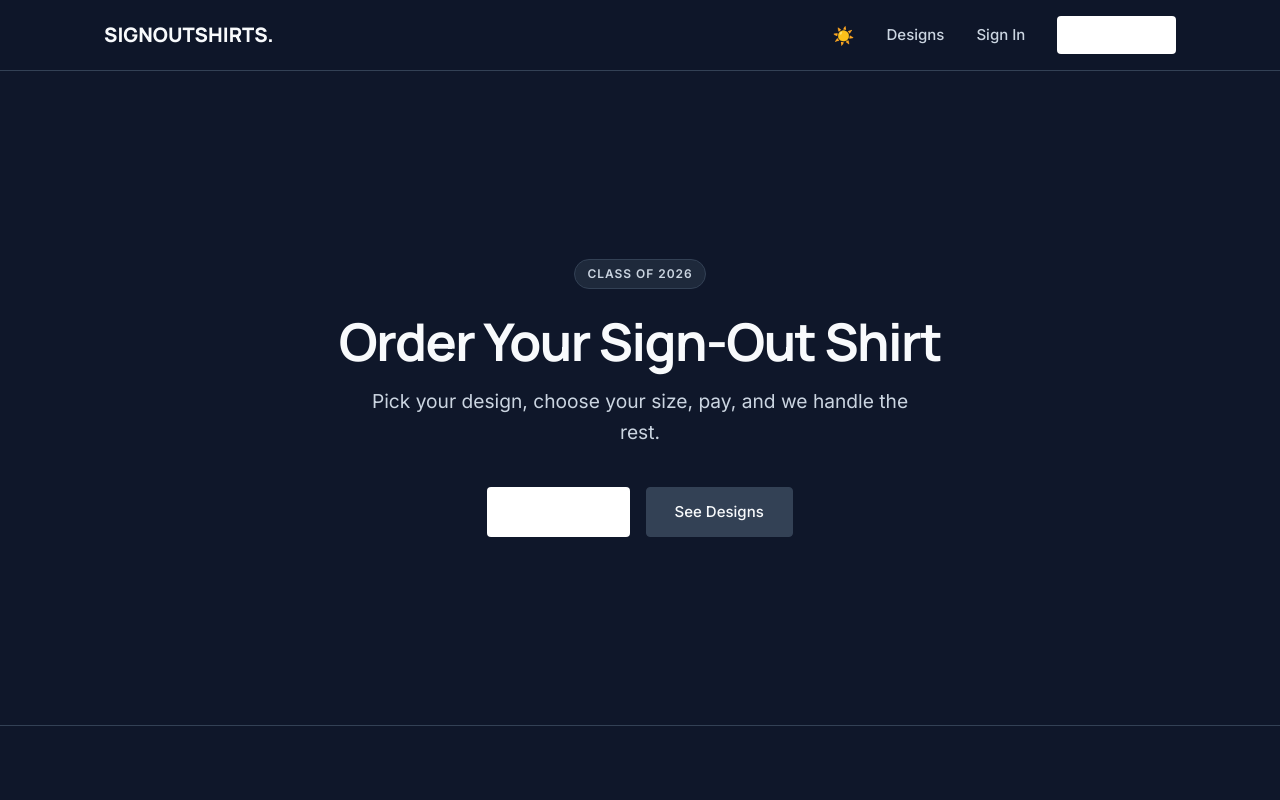
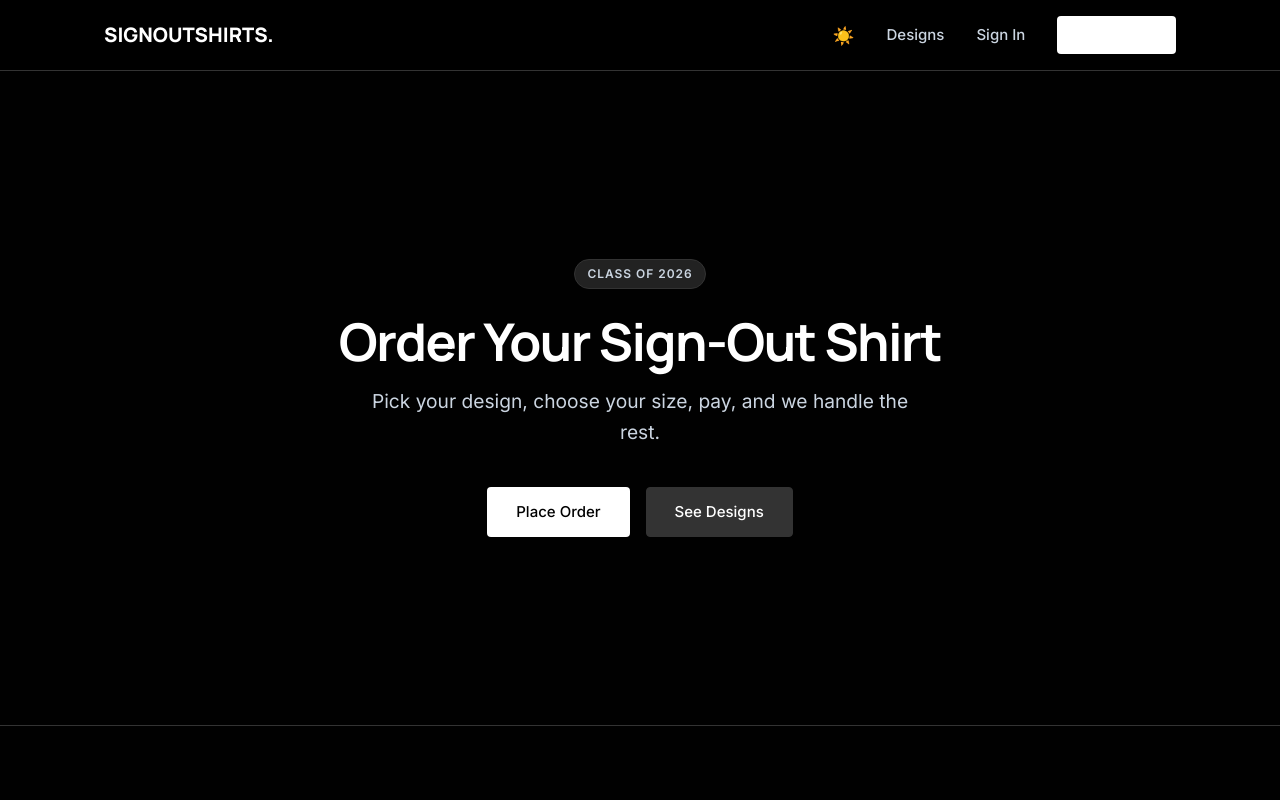
Before and after one commit to cst-adewale/signout, a website: page index.html in a window 1280 px wide. Both pictures are taken after a click on the button "Toggle Theme". Shown: the top 800 px of the page. Drawn offline with Linux system fonts and the light colour scheme; some packages are replaced by stand-ins of ours; a script that the page names is missing.

Commit message:
further optimisation

```diff
--- a/css/base.css
+++ b/css/base.css
@@ -340,16 +340,16 @@ ol {
    Dark Mode Override
    ========================================================================== */
 body.dark {
-    --color-bg: #0f172a;
-    --color-bg-soft: #1e293b;
-    --color-bg-muted: #334155;
+    --color-bg: #010101;          /* pitch black instead of deep blue */
+    --color-bg-soft: #222222;     /* dark grey alternate */
+    --color-bg-muted: #333333;
 
-    --color-text: #f8fafc;
+    --color-text: #ffffff;
     --color-text-sub: #cbd5e1;
-    --color-text-faint: #64748b;
+    --color-text-faint: #777777;
 
-    --color-border: #334155;
-    --color-border-dark: #475569;
+    --color-border: #333333;
+    --color-border-dark: #444444;
 
     --color-ink: #ffffff;
     --color-ink-hover: #f1f5f9;
@@ -368,7 +368,7 @@ body.dark input::placeholder {
 }
 
 body.dark .site-header {
-    background: rgba(15, 23, 42, 0.85);
+    background: rgba(1, 1, 1, 0.85);
     border-bottom: 1px solid var(--color-border);
 }
 
@@ -381,6 +381,12 @@ body.dark .admin-order-row,
 body.dark .order-status-card {
     background-color: var(--color-bg-soft);
     border-color: var(--color-border);
+}
+
+/* Primary buttons are white in dark mode (because var(--color-ink) is #ffffff).
+   The text on white buttons in dark mode must be black. */
+body.dark .btn-primary {
+    color: #000000 !important;
 }
 
 body.dark .btn-secondary {
--- a/package.json
+++ b/package.json
@@ -13,6 +13,7 @@
   },
   "dependencies": {
     "bcryptjs": "^3.0.3",
+    "compression": "^1.8.1",
     "cors": "^2.8.5",
     "dotenv": "^16.4.5",
     "express": "^4.19.2",
--- a/server.js
+++ b/server.js
@@ -2,6 +2,7 @@ const express = require('express');
 const mongoose = require('mongoose');
 const nodemailer = require('nodemailer');
 const cors = require('cors');
+const compression = require('compression');
 const path = require('path');
 const dns = require('dns');
 const bcrypt = require('bcryptjs');
@@ -18,6 +19,9 @@ try {
 const app = express();
 const PORT = process.env.PORT || 5000;
 const JWT_SECRET = process.env.JWT_SECRET || 'sos_secret_key_2026_class';
+
+// Enable GZIP compression to load images/JS/CSS assets faster
+app.use(compression());
 
 // Enable CORS and parsing of larger JSON payloads for Base64 receipt images
 app.use(cors());
```
Also changed, not shown: 1 other file.
